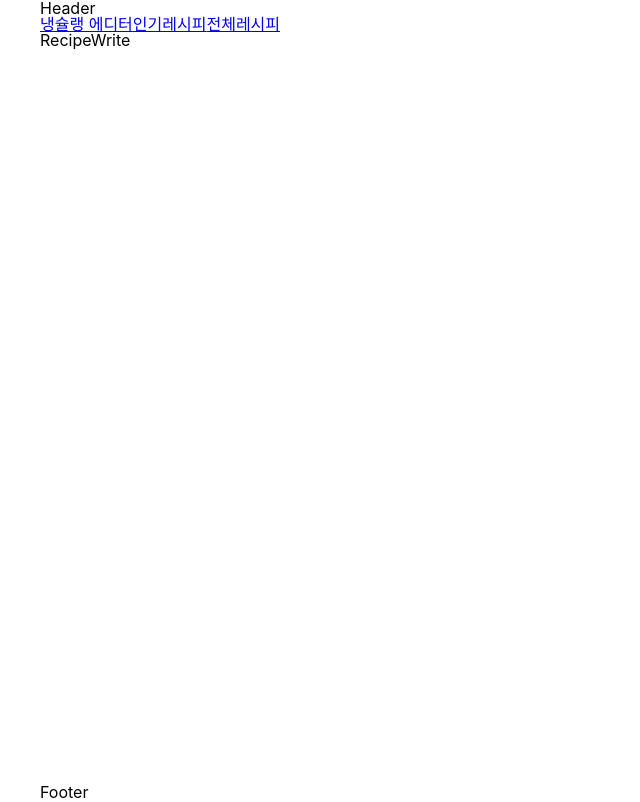
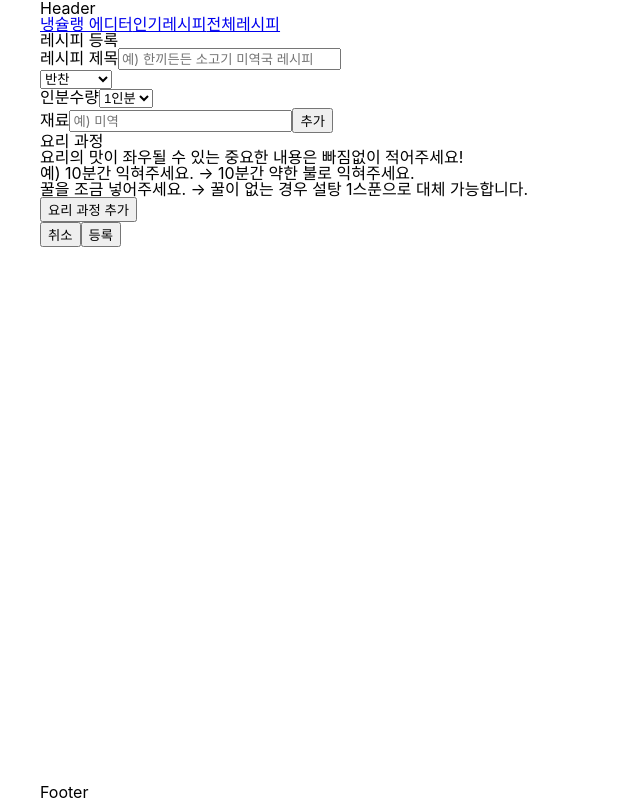
Before and after one commit to helloleesul/our-home-michelin, a React (Create React App) app: page /recipe/write in a window 1280 px wide. Shown: the whole page, without its empty margins (0-640 px from the left). Built offline with nearby package versions, Linux system fonts and the light colour scheme.

Commit message:
Design: 레시피 작성 페이지 퍼블리싱

```diff
--- a/src/pages/RecipeWrite.js
+++ b/src/pages/RecipeWrite.js
@@ -1,7 +1,168 @@
-import React from "react";
+// (참고)스타일링 하지 않은 상태입니다.
+import React, { useState } from "react";
+import axios from "axios"; // 백엔드 api 레시피..
+import { v4 as uuidv4 } from "uuid"; // uuid 라이브러리로 레시피 고유 id 생성
 
 function RecipeWrite(props) {
-  return <div>RecipeWrite</div>;
+  const [title, setTitle] = useState(""); // 레시피 제목
+  const [ingredients, setIngredients] = useState([]); // 레시피 요리 재료 _ 중량도 추가하기로 했는데, 깜박 잊어서 수정 예정입니다...!
+  const [newIngredient, setNewIngredient] = useState(""); //추가할 요리 재료 input
+  const [recipeSteps, setRecipeSteps] = useState([]); // 요리 과정
+  // 레시피 대표 이미지 첨부하기 추가해야함
+
+  const handleRecipeTitle = (e) => {
+    setTitle(e.target.value);
+  };
+
+  const handleAddIngredient = () => {
+    if (newIngredient.trim() !== "") {
+      setIngredients([...ingredients, newIngredient]);
+      setNewIngredient("");
+    } else {
+      alert("추가할 재료를 입력해주세요!");
+    }
+  };
+
+  const handleIngredientChange = (e) => {
+    setNewIngredient(e.target.value);
+  };
+
+  const handleAddStep = () => {
+    const newStep = { idx: recipeSteps.length, step: "" };
+    setRecipeSteps([...recipeSteps, newStep]);
+  };
+
+  const handleStepChange = (event, idx) => {
+    // 요리 과정 입력값 변경 시
+    const updatedSteps = [...recipeSteps];
+    updatedSteps[idx].recipeStep = event.target.value;
+    setRecipeSteps(updatedSteps);
+  };
+
+  const handleRecipeSubmit = () => {
+    // 빈값인 input, textarea가 있다면 레시피 등록 막기
+    if (!title || ingredients.length === 0 || recipeSteps.length === 0) {
+      alert("레시피 양식에 내용을 빠짐없이 기입해주세요!");
+      return;
+    }
+    const newRecipeId = uuidv4(); // 랜덤한 고유 id 생성
+    const selectedType = document.getElementById("recipe-type-select").value;
+    const selectedServing = parseInt(
+      document.getElementById("recipe-servings-select").value
+    );
+    console.log(selectedType);
+
+    const newRecipe = {
+      recipeId: newRecipeId,
+      title,
+      recipeType: selectedType,
+      recipeServing: selectedServing,
+      ingredients,
+      process: recipeSteps,
+    };
+
+    axios
+      .post("/recipe", newRecipe)
+      .then((response) => {
+        console.log("Recipe created: ", response.data);
+      })
+      .catch((error) => {
+        console.error("Error creating recipe: ", error);
+      });
+  };
+
+  return (
+    <div>
+      <h2>레시피 등록</h2>
+      <div id="recipe-form">
+        <div>
+          <label htmlFor="recipe-title">
+            레시피 제목
+            <input
+              type="text"
+              id="recipe-title"
+              placeholder="예) 한끼든든 소고기 미역국 레시피"
+              onChange={handleRecipeTitle}
+            />
+          </label>
+        </div>
+        <div>
+          <label htmlFor="recipe-type-select">
+            {/* 요리 종류 _ 저장 방식에 대한 고민 발생 (월요일 백오피스아워 시간에 질문 예정) 요리 종류 */}
+            <select name="recipe-types" id="recipe-type-select">
+              <option value="반찬" selected>
+                반찬
+              </option>
+              <option value="국&찌개">국&찌개</option>
+              <option value="메인요리">메인요리</option>
+              <option value="디저트">디저트</option>
+            </select>
+          </label>
+        </div>
+        <div>
+          <label htmlFor="recipe-servings-select">
+            인분수량
+            <select name="recipe-serving" id="recipe-servings-select">
+              <option value="0" selected>
+                1인분
+              </option>
+              <option value="1">2인분</option>
+              <option value="2">n인분</option>
+            </select>
+          </label>
+        </div>
+        <div>
+          <label htmlFor="recipe-ingredient">
+            재료
+            <input
+              value={newIngredient}
+              onChange={handleIngredientChange}
+              placeholder="예) 미역"
+            />
+            <button onClick={handleAddIngredient}>추가</button>
+          </label>
+          <div style={{ display: "flex" }}>
+            {/* 추가한 재료들이 나타나는 곳*/}
+            {ingredients.map((item, idx) => (
+              <div key={idx}>{item}</div>
+            ))}
+          </div>
+        </div>
+        <div>
+          <div>
+            <p>요리 과정</p>
+            <p>
+              요리의 맛이 좌우될 수 있는 중요한 내용은 빠짐없이 적어주세요!
+              <br />
+              예) 10분간 익혀주세요. &rarr; 10분간 약한 불로 익혀주세요.
+              <br />
+              꿀을 조금 넣어주세요. &rarr; 꿀이 없는 경우 설탕 1스푼으로 대체
+              가능합니다.
+            </p>
+            <ul id="recipe-step-list">
+              {recipeSteps.map((stepsObj, idx) => (
+                <li key={idx}>
+                  {`Step ${idx + 1}`}
+                  <textarea
+                    value={stepsObj.recipeStep}
+                    onChange={(e) => handleStepChange(e, idx)}
+                    placeholder="요리 과정을 단계별로 작성해주세요!"
+                  />
+                </li>
+              ))}
+            </ul>
+            <button id="add-step-btn" onClick={handleAddStep}>
+              요리 과정 추가
+            </button>
+          </div>
+        </div>
+        <div>
+          <button>취소</button>
+          <button onClick={handleRecipeSubmit}>등록</button>
+        </div>
+      </div>
+    </div>
+  );
 }
 
 export default RecipeWrite;
```
